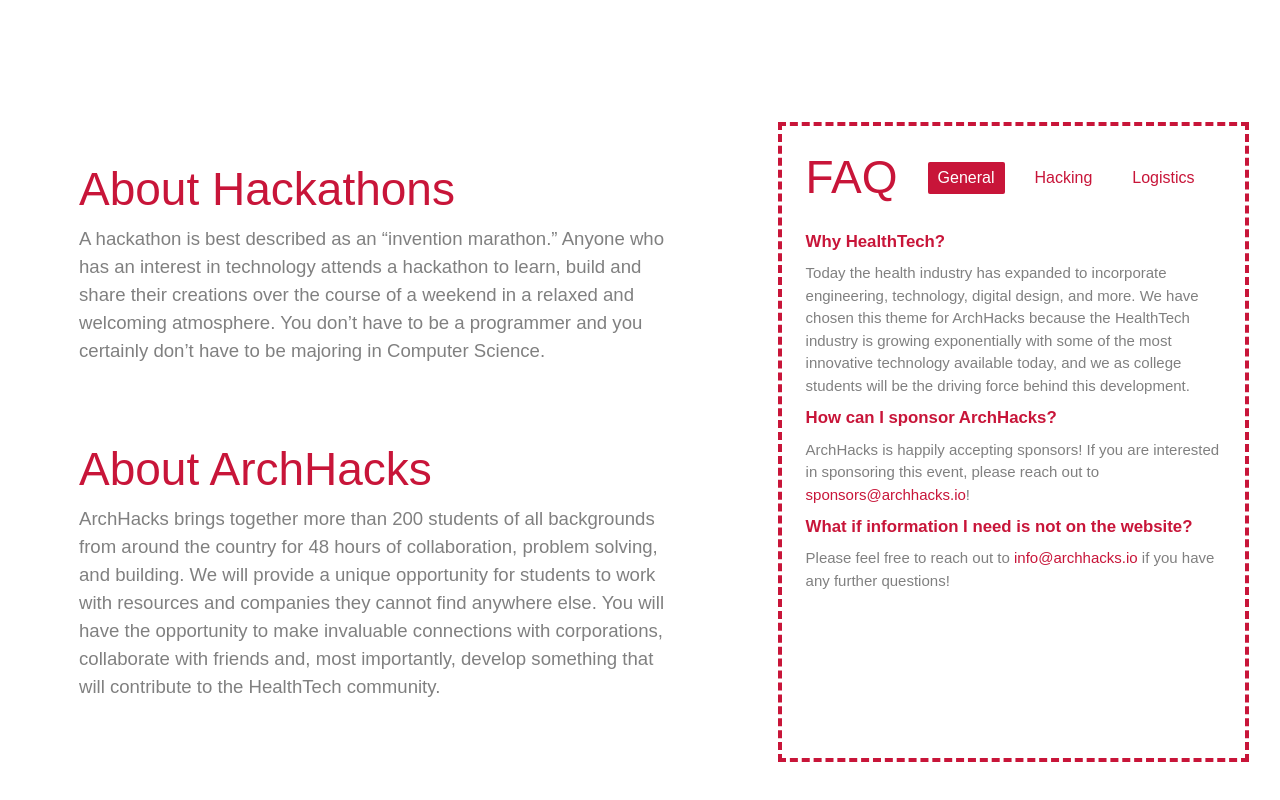
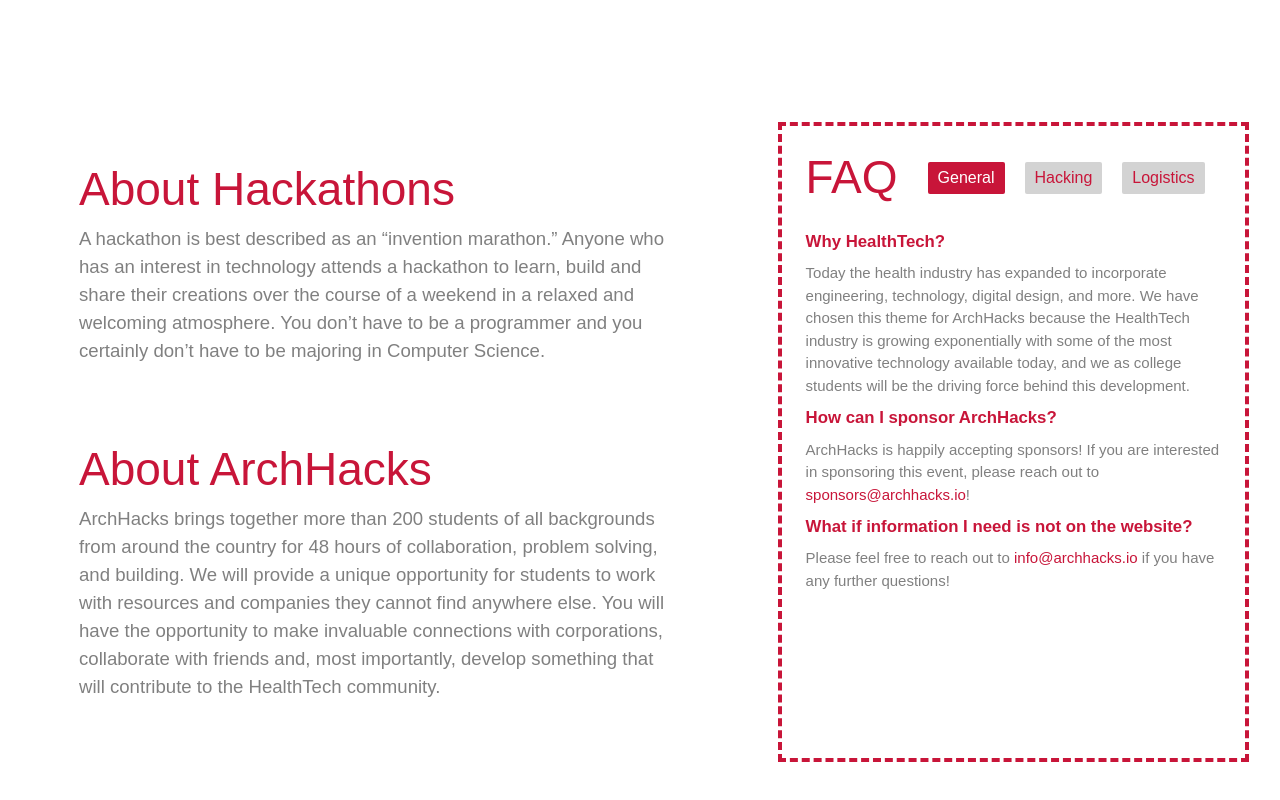
Before and after one commit to archhacks/site-2020, a React (Create React App) app in the folder client/: page / in a window 1280 px wide. Shown: the part 758-1558 px from the top of the page. Built offline with nearby package versions, Linux system fonts and the light colour scheme; a web font is replaced by a local one.

Commit message:
is xl too fricking big???

```diff
--- a/client/src/App.css
+++ b/client/src/App.css
@@ -165,6 +165,6 @@ body{
   margin-left: 30px;
 }
 .FAQ-Unselected-B {
-  background-color: white;
+  background-color: lightgray;
   color: #c81539;
 }
--- a/client/src/InfoPage.js
+++ b/client/src/InfoPage.js
@@ -1,7 +1,5 @@
 import React from 'react';
 import './App.css';
-
-var faq = "General";
 
 
 class InfoPage extends React.Component {
@@ -29,7 +27,7 @@ class InfoPage extends React.Component {
         return (
             <div className="InfoPage container-fluid">
                 <div className="row h-100 Info-Row">
-                    <div className="col-lg-7 Info-Col Info-Left">
+                    <div className="col-xl-7 Info-Col Info-Left">
                         <div className="Info-Left-Thick">
                             <div className="Info-Left-Gutter"></div>
                             <div className="Info-Left-Content">
@@ -47,7 +45,7 @@ class InfoPage extends React.Component {
                         </div>
 
                     </div>
-                    <div className="col-lg-5 Info-Col Info-Right">
+                    <div className="col-xl-5 Info-Col Info-Right">
                         <div className="Info-Right-Content">
                             <div className="Info-Right-Gutter"></div>
                             <div className="Info-Right-Thick">
```
